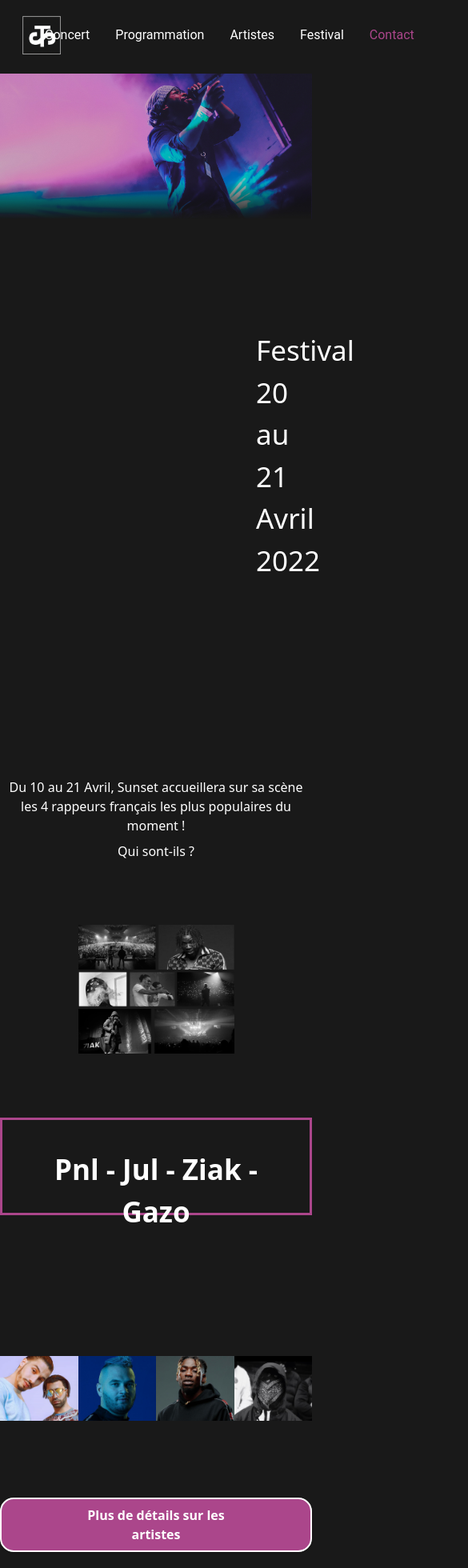
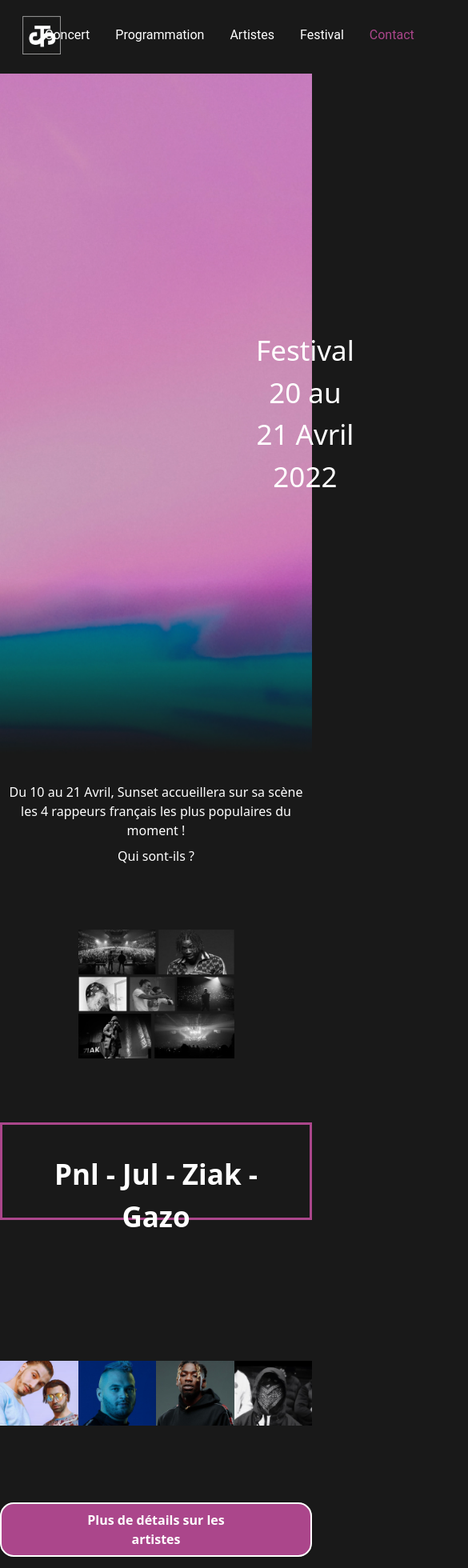
Before and after one commit to Marion-gillot/sae-gillot, a Vue app: page /artistes in a window 390 px wide. Shown: the top 1960 px of the page at 80% size, 585 px wide, since content can reach past the window. Built offline with nearby package versions, Linux system fonts and the light colour scheme.

Commit message:
responsive des titres

```diff
--- a/src/router/index.js
+++ b/src/router/index.js
@@ -6,6 +6,7 @@
 import ArtistesView from '../views/ArtistesView.vue'
 import ConcertView from '../views/ConcertView.vue'
 import ProgrammationView from '../views/ProgrammationView.vue'
+import ArtisteView from '../views/ArtisteView.vue'
 
 import GuidestyleView from '../views/GuidestyleView.vue'
 
@@ -19,6 +20,7 @@
     { path: '/artistes', name: 'ArtistesView', component: ArtistesView },
     { path: '/concert', name: 'ConcertView', component: ConcertView },
     { path: '/programmation', name: 'ProgrammationView', component: ProgrammationView },
+    { path: '/artiste', name: 'ArtisteView', component: ArtisteView },
 
     { path: '/Guidestyle', name: 'GuidestyleView', component: GuidestyleView },
 
--- a/src/views/ArtisteView.vue
+++ b/src/views/ArtisteView.vue
@@ -1,3 +1,16 @@
 <template>
+    <main>
 
+        <div class="bg-[url('/img/hero-artiste.jpg')] bg-cover w-screen h-screen bg-no-repeat mt-20 grid place-content-center ">
+            <p class="text-2xl sm:text-3xl md:text-4xl">Nos prochains concerts...</p>
+        </div>
+
+
+
+
+
+
+
+
+    </main>
 </template>
--- a/src/views/ArtistesView.vue
+++ b/src/views/ArtistesView.vue
@@ -1,7 +1,7 @@
 <template>
 <main>
 
-   <div class="bg-[url('/img/hero-artistes.jpg')] w-screen h-screen bg-contain bg-no-repeat mt-20">
+   <div class="bg-[url('/img/hero-artistes.jpg')] w-full h-full bg-cover bg-no-repeat mt-20 grid place-content-cente">
         <p class=" text-2xl text-center p-80 ">Festival 20 au 21 Avril 2022</p>
     </div>
 
@@ -32,9 +32,11 @@
     </div>
 
 <div class="flex flex-col justify-center items-center">
-      <button class="shadow bg-illustrationrose focus:shadow-outline focus:outline-none text-white font-bold py-2 px-20 rounded-9xl border-2 border-white mt-24 " type="button">
+  <a href="artiste">
+   <button class="shadow bg-illustrationrose focus:shadow-outline focus:outline-none text-white font-bold py-2 px-20 rounded-9xl border-2 border-white mt-24 " type="button">
         Plus de détails sur les artistes
       </button>
+  </a>
     </div>
 
 <h2 class="text-center text-illustrationrose text-2xl mt-16">Horaires</h2>
--- a/src/views/ConcertView.vue
+++ b/src/views/ConcertView.vue
@@ -1,6 +1,6 @@
 <template>
 
-    <div class="bg-[url('/img/cercle1.png')] w-1/3 h-80 bg-contain bg-no-repeat mx-96">
+    <div class="bg-[url('/img/cercle1.png')] w-1/3 h-80 bg-contain bg-no-repeat mx-96 ">
     <h1 class="-mx-64 mt-20 text-2xl font-bold pt-9 ">Concert du 30 Avril 2022</h1>
     <p class="-mx-64 mt-6 font-thin w-96 ">Le rappeur français Zola se rendra sur la scène de Sunset dans la soirée du 3O Avril à partir de 22H00 !</p>
     </div>
--- a/src/views/GuidestyleView.vue
+++ b/src/views/GuidestyleView.vue
@@ -79,7 +79,7 @@
 
  <h4 class="mx-32">Header</h4>
 
-    <header class="bg-fondsite h-3 mb-10">
+    <header class="bg-fondsite h-3 pb-20">
     <nav class="flex">
     <div>
         <RouterLink to="/"><img src="public/img/logosunset.png" class="w-12 h-12 mx-7 my-5" /></RouterLink>
@@ -115,11 +115,6 @@
                         <VolleyView />
                 </div>
             </div>
-
-
-
-
-
 
 
   <h2 class="text-2xl mx-32 mt-20 font-thin">Checkbox</h2>
--- a/src/views/ProgrammationView.vue
+++ b/src/views/ProgrammationView.vue
@@ -1,7 +1,7 @@
 <template>
     <main>
 
-        <div class="bg-[url('/img/hero-programmation.jpg')] w-screen h-screen bg-contain bg-no-repeat mt-20">
+        <div class="bg-[url('/img/hero-programmation.jpg')] w-screen h-screen bg-cover bg-no-repeat mt-20 grid place-content-cente">
             <p class=" text-2xl text-center p-80 ">Nos prochains concerts...</p>
         </div>
 
--- a/tailwind.config.js
+++ b/tailwind.config.js
@@ -9,6 +9,7 @@
     'imb3' : "url('/img/hero-artistes.jpg')",
     'imb4' : "url('/img/hero-programmation.jpg')",
     'imb5' : "url('/img/deco-rose.png')",
+    'imb6' : "url('/img/hero-artiste.jpg')",
   },
 
   theme: {
```
